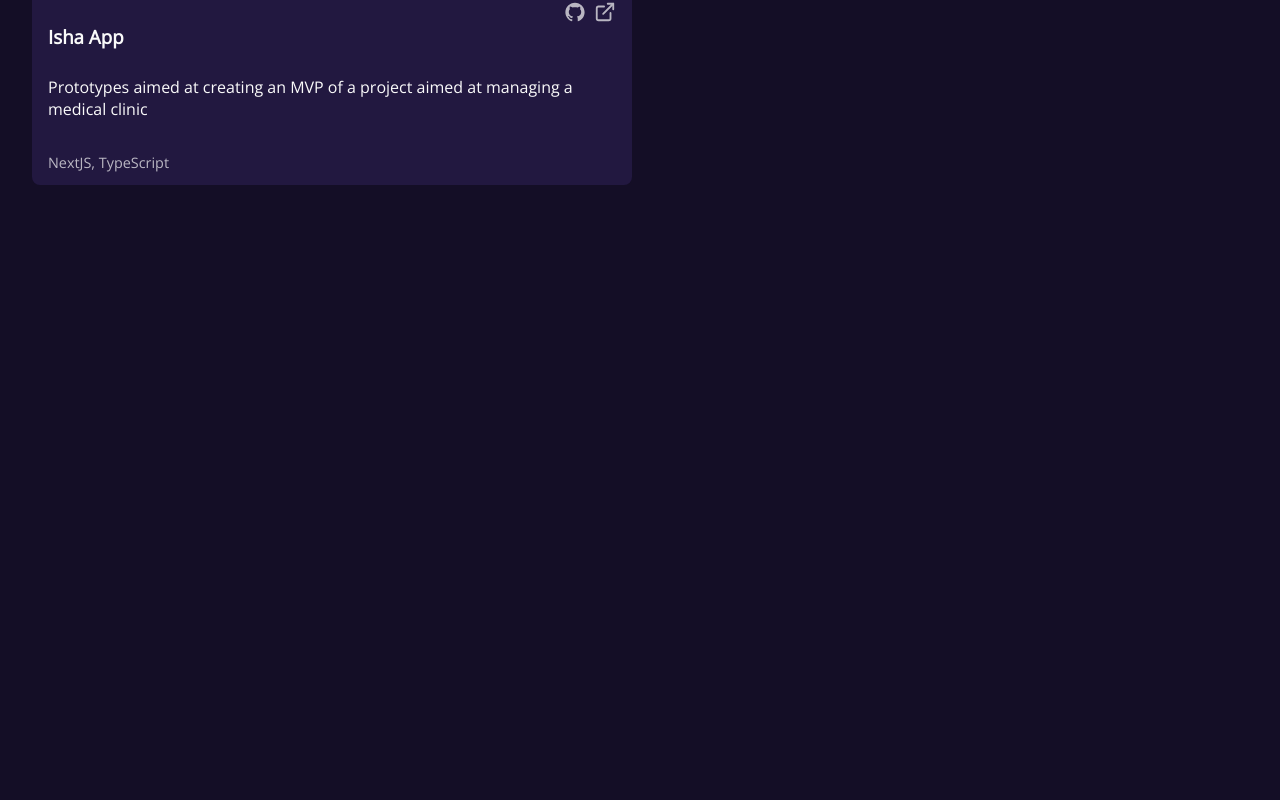
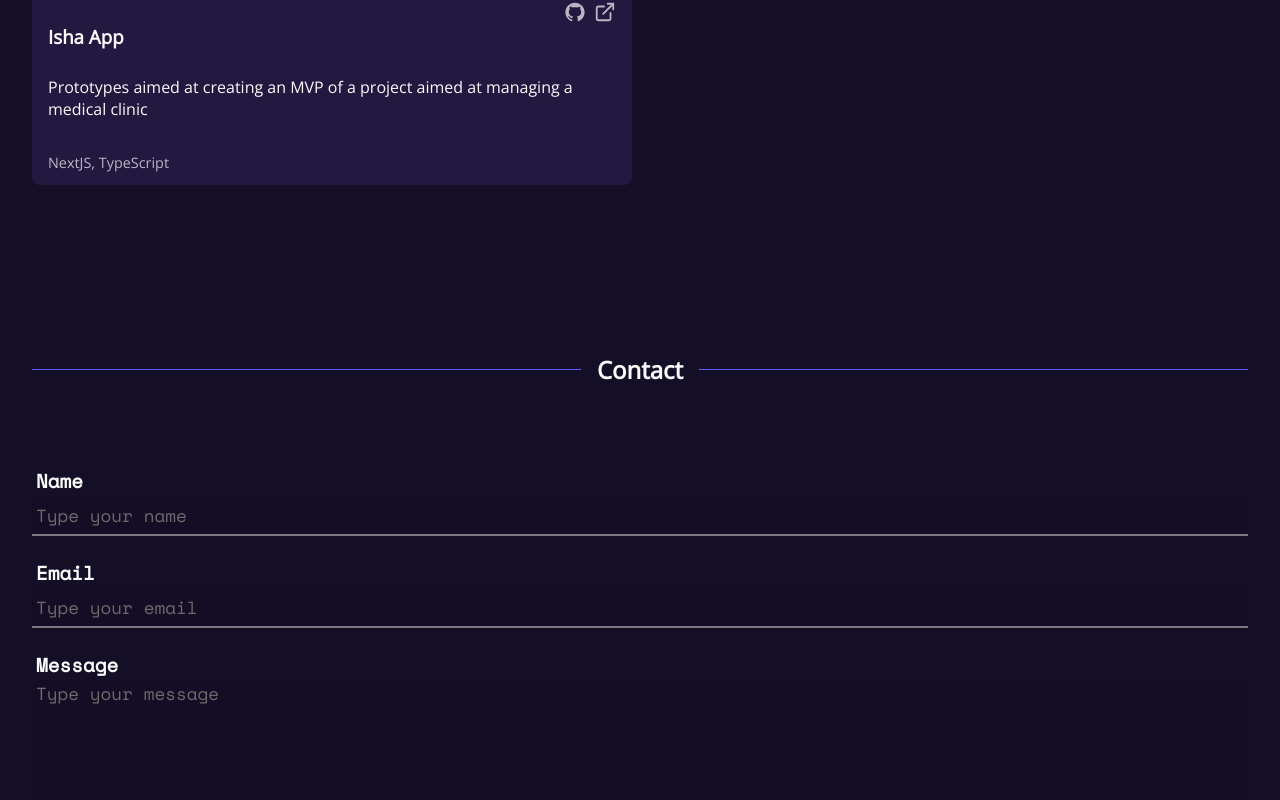
Before and after one commit to gabrielgrs/portfolio, a Next.js app: page / in a window 1280 px wide. Shown: the part 1994-2794 px from the top of the page. Before the commit the page ends 2211 px from the top, so only its background shows below. Built offline with nearby package versions, Linux system fonts and the light colour scheme.

Commit message:
:sparkles: Add contact with label, input and textarea

```diff
--- /dev/null
+++ b/src/components/Contact/index.tsx
@@ -0,0 +1,28 @@
+import { Label, Button, Input, Textarea } from '../../components'
+import SectionContent from '../shared/SectionContent'
+import SectionHeader from '../shared/SectionHeader'
+import * as S from './styles'
+
+const Contact = () => (
+  <S.Contact id="contact">
+    <SectionContent>
+      <SectionHeader>Contact</SectionHeader>
+      <Label>Name</Label>
+      <Input placeholder="Type your name" />
+      <br />
+      <br />
+      <Label>Email</Label>
+      <Input placeholder="Type your email" />
+      <br />
+      <br />
+      <Label>Message</Label>
+      <Textarea placeholder="Type your message" rows={5} />
+      <br />
+      <br />
+      <br />
+      <Button>Send Message</Button>
+    </SectionContent>
+  </S.Contact>
+)
+
+export default Contact
--- /dev/null
+++ b/src/components/Contact/styles.ts
@@ -0,0 +1,3 @@
+import styled from 'styled-components'
+
+export const Contact = styled.div``
--- /dev/null
+++ b/src/components/Input/index.tsx
@@ -0,0 +1,34 @@
+import styled, { css } from 'styled-components'
+import { rgba } from 'polished'
+
+export const Input = styled.input`
+  ${({ theme }) => css`
+    width: 100%;
+    background: ${theme.colors.primary};
+    border: none;
+    border-bottom: solid ${rgba(theme.colors.white, 0.5)} 2px;
+    opacity: 0.9;
+    /* border-radius: 32px; */
+    padding: 0px 4px;
+    font-size: 1.1em;
+    transition: 600ms ease;
+    font-family: ${theme.fonts.secondary};
+    height: 40px;
+
+    &:focus {
+      transition: 600ms ease;
+      border-bottom: solid ${theme.colors.secondary} 2px;
+      opacity: 1;
+      outline: none;
+    }
+
+    &:focus {
+      &::placeholder {
+        transition: 600ms ease;
+        color: ${rgba(theme.colors.white, 0.9)};
+      }
+    }
+  `}
+`
+
+export default Input
--- /dev/null
+++ b/src/components/Label/index.tsx
@@ -0,0 +1,13 @@
+import styled, { css } from 'styled-components'
+
+const Label = styled.label`
+  ${({ theme }) => css`
+    padding: 4px;
+    line-height: 30px;
+    font-size: 1.2em;
+    font-weight: 600;
+    font-family: ${theme.fonts.secondary};
+  `}
+`
+
+export default Label
--- /dev/null
+++ b/src/components/Textarea/index.tsx
@@ -0,0 +1,33 @@
+import styled, { css } from 'styled-components'
+import { rgba } from 'polished'
+
+export const Textarea = styled.textarea`
+  ${({ theme }) => css`
+    width: 100%;
+    background: ${theme.colors.primary};
+    border: none;
+    border-bottom: solid ${rgba(theme.colors.white, 0.5)} 2px;
+    opacity: 0.9;
+    /* border-radius: 32px; */
+    padding: 0px 4px;
+    font-size: 1.1em;
+    transition: 600ms ease;
+    font-family: ${theme.fonts.secondary};
+
+    &:focus {
+      transition: 600ms ease;
+      border-bottom: solid ${theme.colors.secondary} 2px;
+      opacity: 1;
+      outline: none;
+    }
+
+    &:focus {
+      &::placeholder {
+        transition: 600ms ease;
+        color: ${rgba(theme.colors.white, 0.9)};
+      }
+    }
+  `}
+`
+
+export default Textarea
--- a/src/components/index.tsx
+++ b/src/components/index.tsx
@@ -1,2 +1,5 @@
 export { default as Menu } from './Menu'
 export { default as Button } from './Button'
+export { default as Input } from './Input'
+export { default as Textarea } from './Textarea'
+export { default as Label } from './Label'
--- a/src/pages/index.tsx
+++ b/src/pages/index.tsx
@@ -1,9 +1,10 @@
 import type { NextPage } from 'next'
 import { Fragment } from 'react'
-import { Menu } from '../components'
+import { Input, Menu, Textarea } from '../components'
 import Main from '../components/Main'
 import About from '../components/About'
 import Work from '../components/Work'
+import Contact from '../components/Contact'
 
 const Home: NextPage = () => {
   return (
@@ -12,6 +13,7 @@ const Home: NextPage = () => {
       <Main />
       <About />
       <Work />
+      <Contact />
     </Fragment>
   )
 }
--- a/src/styles/GlobalStyles.tsx
+++ b/src/styles/GlobalStyles.tsx
@@ -8,8 +8,7 @@ const GlobalStyles = createGlobalStyle`
     scroll-behavior: smooth;
     font-family: ${({ theme }) => theme.fonts.primary};
     background-color: ${({ theme }) => theme.colors.primary};
-    color: ${({ theme }) => theme.colors.white};
-}
+  }
 
   a {
     color: inherit;
@@ -18,6 +17,7 @@ const GlobalStyles = createGlobalStyle`
 
   *  {
     box-sizing: border-box;
+    color: ${({ theme }) => theme.colors.white};
   }
 `
 
```
